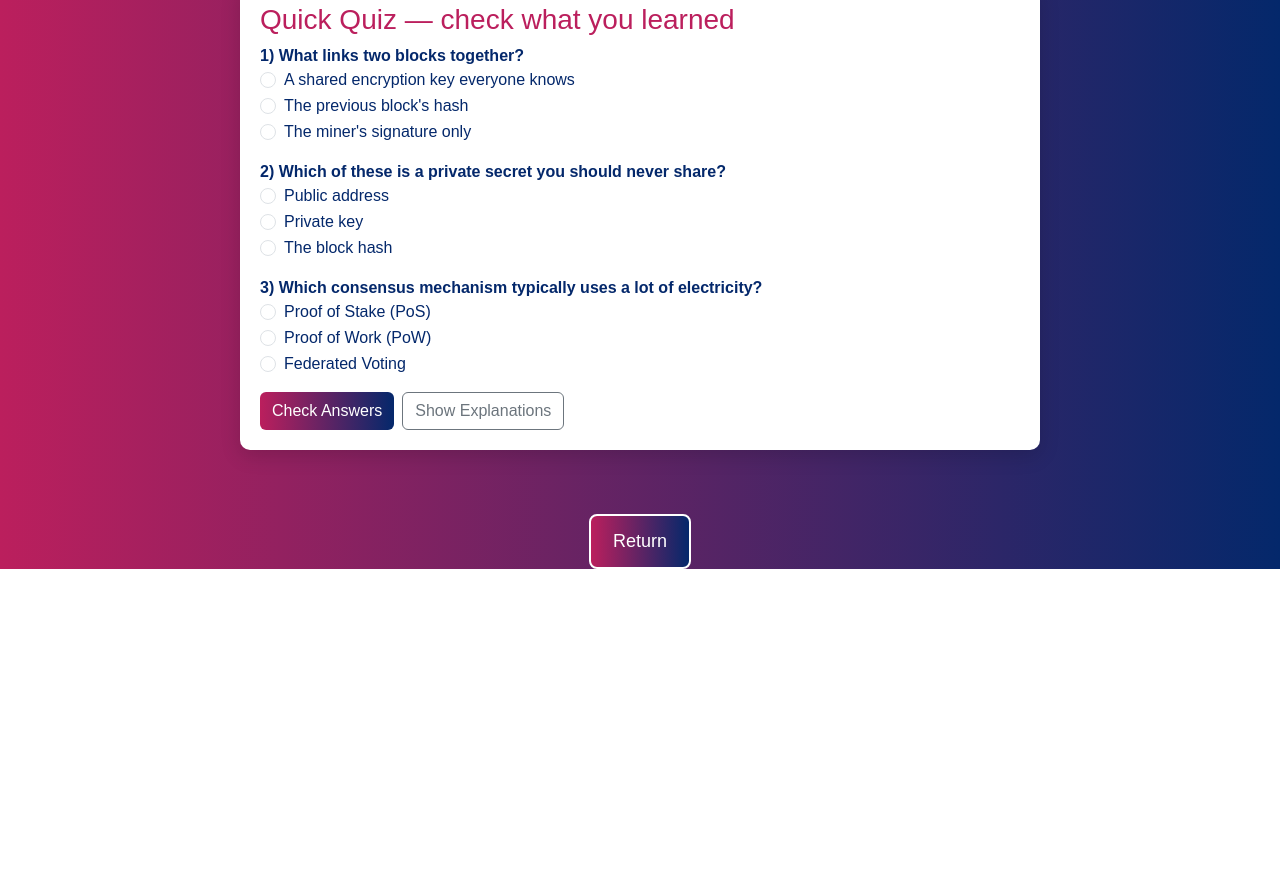
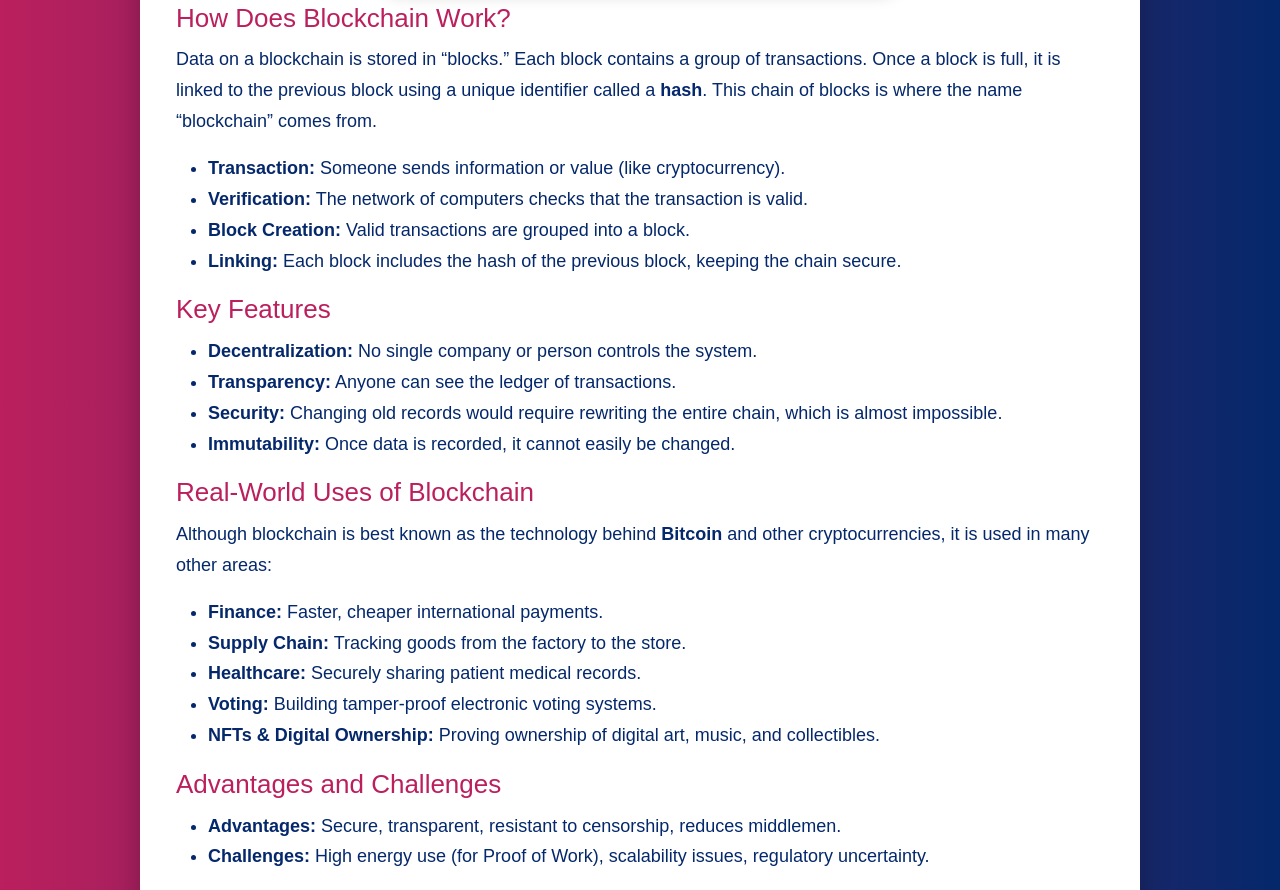
Before and after one commit to arnelasokolic1/Senior-Design-Project-IBU, a website: page lesson1.html in a window 1280 px wide. Shown: the part 610-1500 px from the top of the page. Before the commit the page ends 1179 px from the top, so only its background shows below. Drawn offline with nearby package versions, Linux system fonts and the light colour scheme.

Commit message:
lesson 1 - changes

```diff
--- a/lesson1.html
+++ b/lesson1.html
@@ -124,8 +124,41 @@
 
         <div class="lesson-content" id="lesson1">
             <h2>Overview</h2>
-            <p>A <strong>blockchain</strong> is a shared, decentralized digital ledger...</p>
+            <p>A <strong>blockchain</strong> is a shared, decentralized digital ledger that records transactions across many computers. Instead of relying on one central authority (like a bank), it allows data to be stored in a way that is transparent, tamper-resistant, and secure.</p>
             <img src="imgs/Slika1.png" alt="Blockchain" class="lesson-img">
+
+            <h2>How Does Blockchain Work?</h2>
+            <p>Data on a blockchain is stored in “blocks.” Each block contains a group of transactions. Once a block is full, it is linked to the previous block using a unique identifier called a <strong>hash</strong>. This chain of blocks is where the name “blockchain” comes from.</p>
+            <ul>
+                <li><strong>Transaction:</strong> Someone sends information or value (like cryptocurrency).</li>
+                <li><strong>Verification:</strong> The network of computers checks that the transaction is valid.</li>
+                <li><strong>Block Creation:</strong> Valid transactions are grouped into a block.</li>
+                <li><strong>Linking:</strong> Each block includes the hash of the previous block, keeping the chain secure.</li>
+            </ul>
+
+            <h2>Key Features</h2>
+            <ul>
+                <li><strong>Decentralization:</strong> No single company or person controls the system.</li>
+                <li><strong>Transparency:</strong> Anyone can see the ledger of transactions.</li>
+                <li><strong>Security:</strong> Changing old records would require rewriting the entire chain, which is almost impossible.</li>
+                <li><strong>Immutability:</strong> Once data is recorded, it cannot easily be changed.</li>
+            </ul>
+
+            <h2>Real-World Uses of Blockchain</h2>
+            <p>Although blockchain is best known as the technology behind <strong>Bitcoin</strong> and other cryptocurrencies, it is used in many other areas:</p>
+            <ul>
+                <li><strong>Finance:</strong> Faster, cheaper international payments.</li>
+                <li><strong>Supply Chain:</strong> Tracking goods from the factory to the store.</li>
+                <li><strong>Healthcare:</strong> Securely sharing patient medical records.</li>
+                <li><strong>Voting:</strong> Building tamper-proof electronic voting systems.</li>
+                <li><strong>NFTs & Digital Ownership:</strong> Proving ownership of digital art, music, and collectibles.</li>
+            </ul>
+
+            <h2>Advantages and Challenges</h2>
+            <ul>
+                <li><strong>Advantages:</strong> Secure, transparent, resistant to censorship, reduces middlemen.</li>
+                <li><strong>Challenges:</strong> High energy use (for Proof of Work), scalability issues, regulatory uncertainty.</li>
+            </ul>
         </div>
 
         <!-- Quiz -->
```
